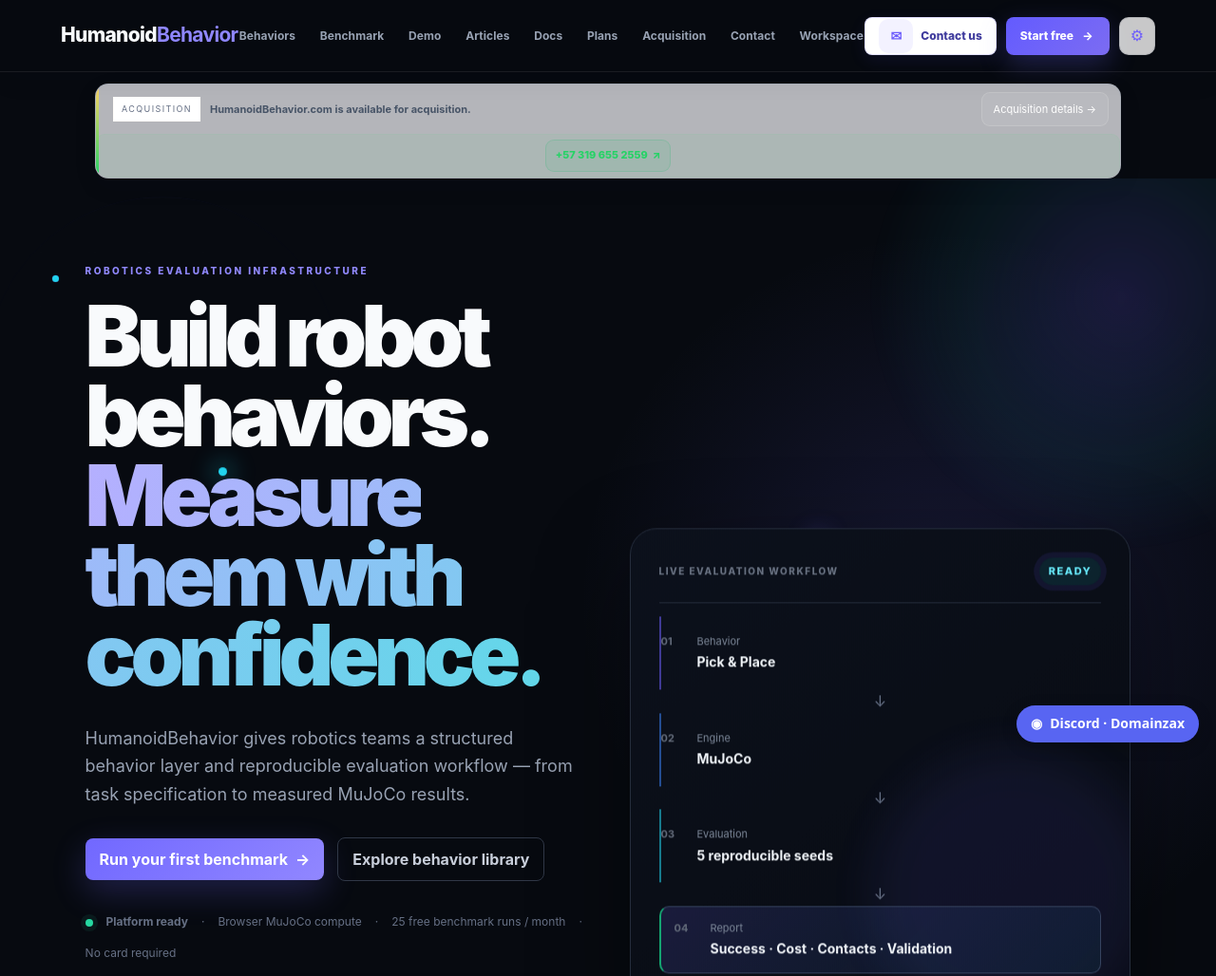
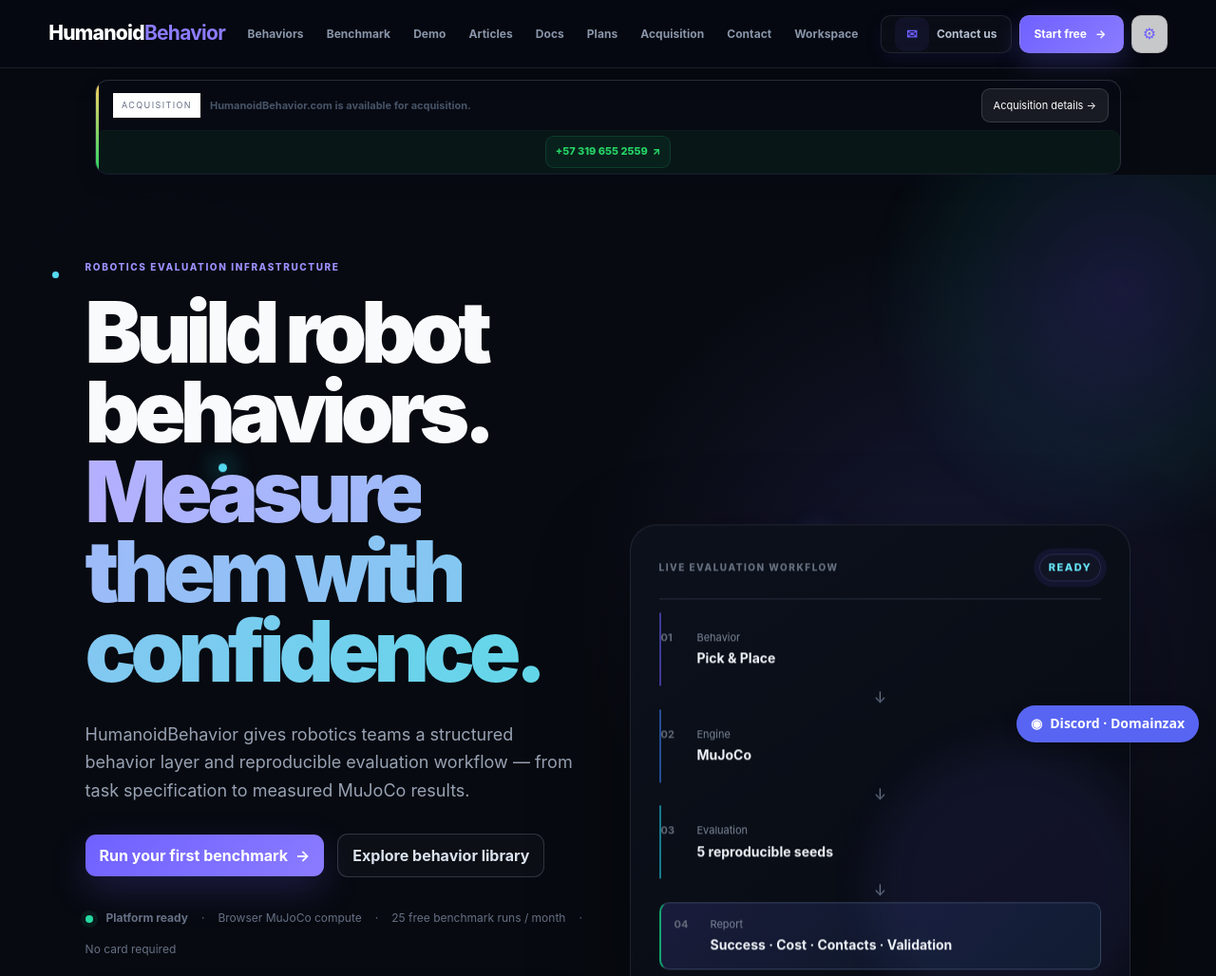
Before and after one commit to 4gmxsol-tech/humanoidbehavior.com, a website: page index.html in a window 1280 px wide. Shown: the top 1028 px of the page at 95% size. Drawn offline with Linux system fonts and the light colour scheme; no server answers.

Commit message:
Apply global HumanoidBehavior 3.0 design system

```diff
--- a/index.html
+++ b/index.html
@@ -12,7 +12,7 @@
   <meta property="og:description" content="Robotics evaluation infrastructure for defining, measuring and benchmarking humanoid robot behaviors with reproducible MuJoCo experiments.">
   <meta property="og:url" content="https://humanoidbehavior.com/"><meta name="twitter:card" content="summary">
   <meta name="twitter:title" content="HumanoidBehavior — Humanoid Robot Behavior & Evaluation"><meta name="twitter:description" content="Robotics evaluation infrastructure for defining, measuring and benchmarking humanoid robot behaviors with reproducible MuJoCo experiments.">
-  <link rel="stylesheet" href="styles.css"><link rel="stylesheet" href="hb-platform-pro.css"><link rel="stylesheet" href="humanoidbehavior-2.css"><link rel="manifest" href="/manifest.webmanifest"><script src="api-base.js"></script><script src="product-ui.js" defer></script><script src="site-settings.js" defer></script><script src="hb-platform-pro.js" defer></script>
+  <link rel="stylesheet" href="styles.css"><link rel="stylesheet" href="hb-design-system.css"><link rel="stylesheet" href="hb-platform-pro.css"><link rel="stylesheet" href="humanoidbehavior-2.css"><link rel="manifest" href="/manifest.webmanifest"><script src="api-base.js"></script><script src="product-ui.js" defer></script><script src="site-settings.js" defer></script><script src="hb-platform-pro.js" defer></script>
 <script type="application/ld+json">{"@context":"https://schema.org","@type":"SoftwareApplication","name":"HumanoidBehavior","url":"https://humanoidbehavior.com/","applicationCategory":"DeveloperApplication","operatingSystem":"Web","description":"HumanoidBehavior is robotics evaluation infrastructure for defining, measuring and benchmarking humanoid robot behaviors with reproducible MuJoCo experiments.","offers":{"@type":"Offer","price":"0","priceCurrency":"USD","description":"Free plan with 25 benchmark runs per month."},"featureList":["Versioned robot behavior specifications","MuJoCo simulation","Reproducible experiments","Behavior benchmarking","Experiment reports"]}</script>
 </head>
 <body class="hb20">
```
